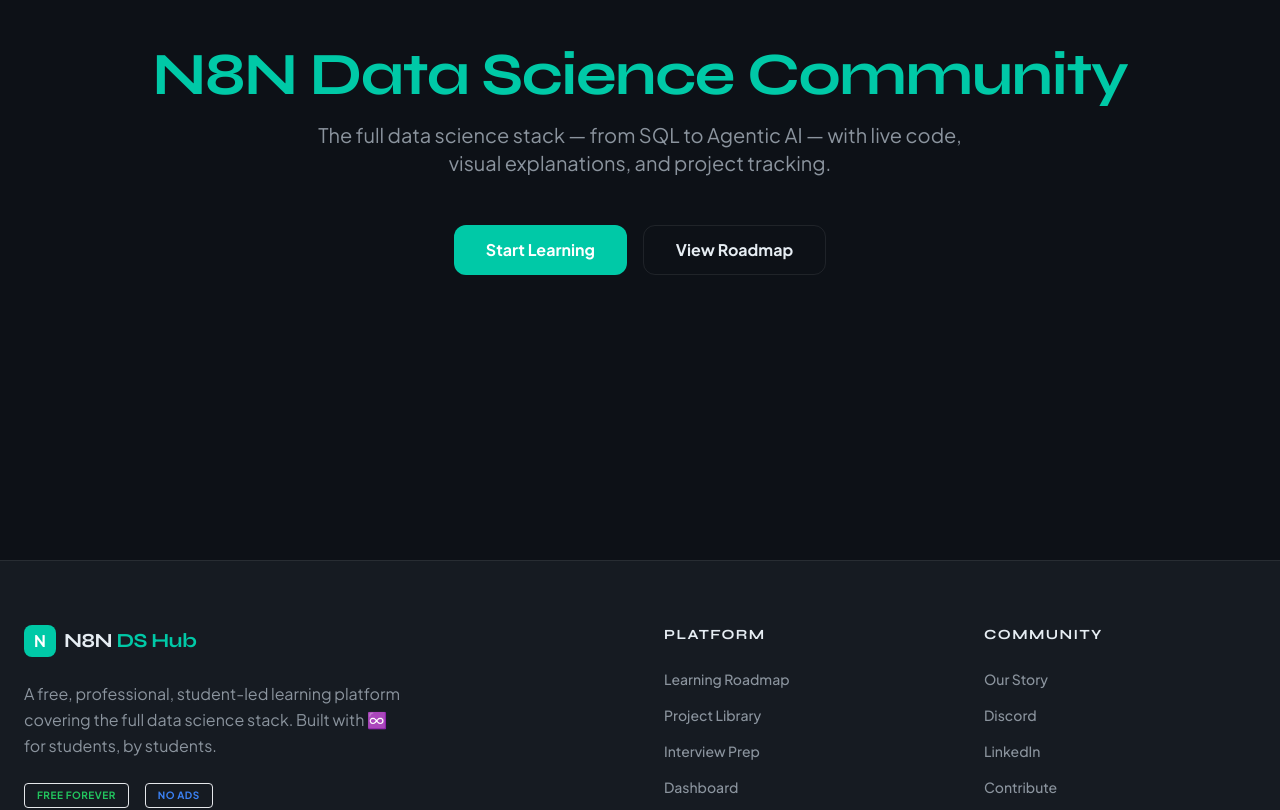
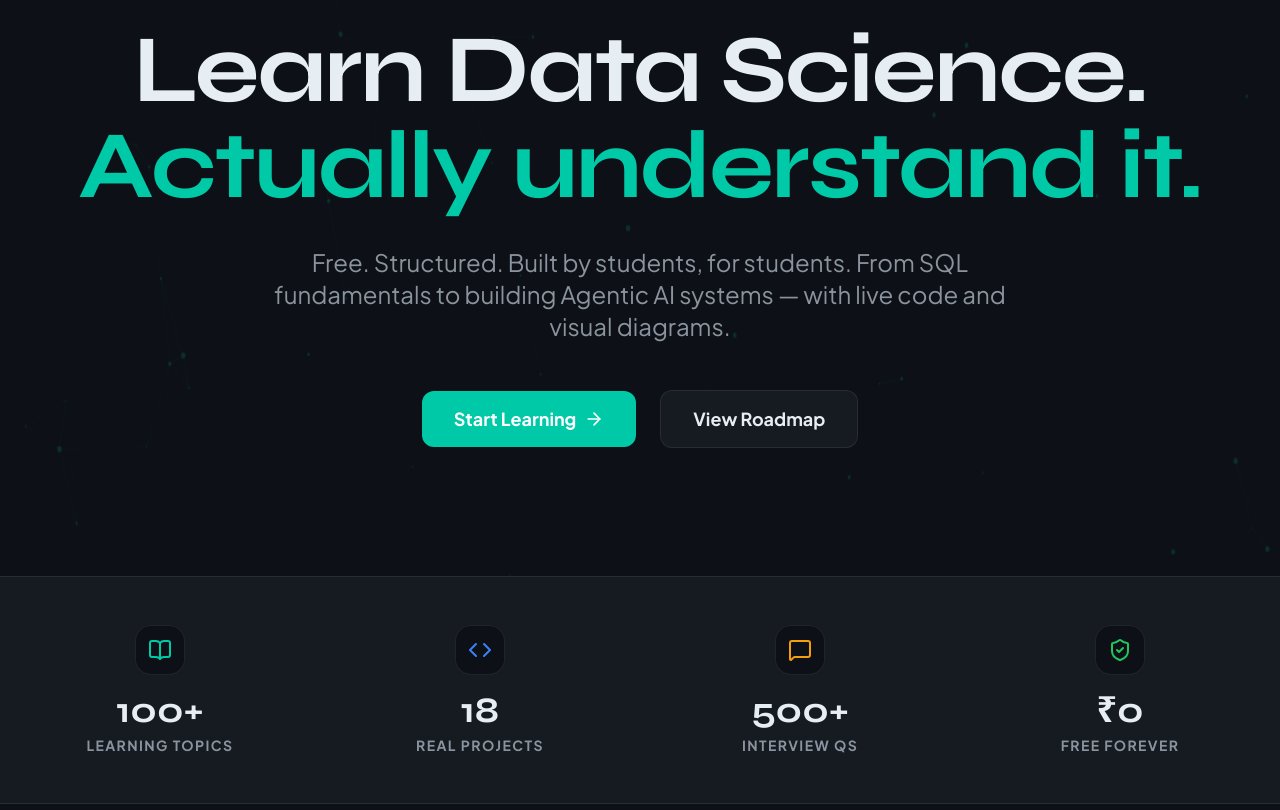
Before and after one commit to Mrityunjai-hue/n8n-ds-webapp, a Next.js app: page / in a window 1280 px wide. Shown: the part 320-1130 px from the top of the page. Built offline with nearby package versions, Linux system fonts and the light colour scheme.

Commit message:
feat(phase-3): homepage hero and stats bar

```diff
--- a/app/page.tsx
+++ b/app/page.tsx
@@ -1,20 +1,21 @@
+import { HeroSection } from '@/components/home/HeroSection';
+import { StatsBar } from '@/components/home/StatsBar';
+
 export default function Home() {
   return (
-    <main className="flex min-h-screen flex-col items-center justify-center p-24">
-      <h1 className="text-6xl font-bold text-accent-teal mb-4">
-        N8N Data Science Community
-      </h1>
-      <p className="text-xl text-text-secondary max-w-2xl text-center">
-        The full data science stack — from SQL to Agentic AI — with live code, visual explanations, and project tracking.
-      </p>
-      <div className="mt-12 flex gap-4">
-        <button className="px-8 py-3 bg-accent-teal text-white rounded-card font-bold hover:opacity-90 transition-opacity">
-          Start Learning
-        </button>
-        <button className="px-8 py-3 border border-border rounded-card font-bold hover:bg-bg-surface transition-colors">
-          View Roadmap
-        </button>
-      </div>
-    </main>
+    <div className="flex flex-col">
+      <HeroSection />
+      <StatsBar />
+
+      {/* Roadmap placeholder for next phase */}
+      <section className="py-24 container mx-auto px-6 text-center">
+        <h2 className="text-4xl font-display font-bold mb-8">
+          Interactive Roadmap Coming Soon
+        </h2>
+        <div className="h-64 bg-bg-surface border border-dashed border-border rounded-modal flex items-center justify-center text-text-secondary">
+          Phase 4: Interactive Node Roadmap
+        </div>
+      </section>
+    </div>
   );
 }
--- /dev/null
+++ b/components/home/HeroSection.tsx
@@ -0,0 +1,149 @@
+'use client';
+
+import React, { useEffect, useRef } from 'react';
+import Link from 'next/link';
+import { ArrowRight } from 'lucide-react';
+import { Button } from '../ui/Button';
+
+export const HeroSection = () => {
+  const canvasRef = useRef<HTMLCanvasElement>(null);
+
+  useEffect(() => {
+    const canvas = canvasRef.current;
+    if (!canvas) return;
+
+    const ctx = canvas.getContext('2d');
+    if (!ctx) return;
+
+    let animationFrameId: number;
+    let particles: Particle[] = [];
+    const particleCount = 60;
+
+    class Particle {
+      x: number;
+      y: number;
+      size: number;
+      speedX: number;
+      speedY: number;
+
+      constructor() {
+        this.x = Math.random() * canvas!.width;
+        this.y = Math.random() * canvas!.height;
+        this.size = Math.random() * 2 + 0.5;
+        this.speedX = Math.random() * 0.5 - 0.25;
+        this.speedY = Math.random() * 0.5 - 0.25;
+      }
+
+      update() {
+        this.x += this.speedX;
+        this.y += this.speedY;
+
+        if (this.x > canvas!.width) this.x = 0;
+        else if (this.x < 0) this.x = canvas!.width;
+        if (this.y > canvas!.height) this.y = 0;
+        else if (this.y < 0) this.y = canvas!.height;
+      }
+
+      draw() {
+        if (!ctx) return;
+        ctx.fillStyle = 'rgba(0, 201, 167, 0.3)';
+        ctx.beginPath();
+        ctx.arc(this.x, this.y, this.size, 0, Math.PI * 2);
+        ctx.fill();
+      }
+    }
+
+    const init = () => {
+      canvas.width = window.innerWidth;
+      canvas.height = 600;
+      particles = [];
+      for (let i = 0; i < particleCount; i++) {
+        particles.push(new Particle());
+      }
+    };
+
+    const animate = () => {
+      ctx.clearRect(0, 0, canvas.width, canvas.height);
+      for (let i = 0; i < particles.length; i++) {
+        particles[i].update();
+        particles[i].draw();
+
+        for (let j = i; j < particles.length; j++) {
+          const dx = particles[i].x - particles[j].x;
+          const dy = particles[i].y - particles[j].y;
+          const distance = Math.sqrt(dx * dx + dy * dy);
+
+          if (distance < 150) {
+            ctx.beginPath();
+            ctx.strokeStyle = `rgba(0, 201, 167, ${0.15 - distance / 1000})`;
+            ctx.lineWidth = 0.5;
+            ctx.moveTo(particles[i].x, particles[i].y);
+            ctx.lineTo(particles[j].x, particles[j].y);
+            ctx.stroke();
+            ctx.closePath();
+          }
+        }
+      }
+      animationFrameId = requestAnimationFrame(animate);
+    };
+
+    init();
+    animate();
+
+    const handleResize = () => {
+      init();
+    };
+
+    window.addEventListener('resize', handleResize);
+
+    return () => {
+      cancelAnimationFrame(animationFrameId);
+      window.removeEventListener('resize', handleResize);
+    };
+  }, []);
+
+  return (
+    <section className="relative overflow-hidden pt-32 pb-20 lg:pt-48 lg:pb-32 bg-bg-primary">
+      {/* Background Animation */}
+      <canvas
+        ref={canvasRef}
+        className="absolute top-0 left-0 w-full h-full pointer-events-none opacity-50"
+      />
+
+      <div className="container mx-auto px-6 relative z-10 text-center">
+        <div className="inline-flex items-center gap-2 px-4 py-2 rounded-full bg-accent-teal/10 border border-accent-teal/20 text-accent-teal text-sm font-bold mb-8 animate-fade-in">
+          <span className="w-2 h-2 rounded-full bg-accent-teal animate-pulse" />
+          By N8N Data Science Community
+        </div>
+
+        <h1 className="text-5xl lg:text-8xl font-display font-bold leading-tight mb-8 animate-slide-up">
+          Learn Data Science.<br />
+          <span className="text-accent-teal">Actually understand it.</span>
+        </h1>
+
+        <p className="text-lg lg:text-2xl text-text-secondary max-w-3xl mx-auto mb-12 leading-relaxed animate-slide-up [animation-delay:100ms]">
+          Free. Structured. Built by students, for students. From SQL fundamentals
+          to building Agentic AI systems — with live code and visual diagrams.
+        </p>
+
+        <div className="flex flex-col sm:flex-row items-center justify-center gap-6 animate-slide-up [animation-delay:200ms]">
+          <Link href="/roadmap">
+            <Button size="lg" className="px-10 gap-2 group">
+              Start Learning
+              <ArrowRight className="w-5 h-5 group-hover:translate-x-1 transition-transform" />
+            </Button>
+          </Link>
+          <Link href="/roadmap">
+            <Button variant="secondary" size="lg" className="px-10">
+              View Roadmap
+            </Button>
+          </Link>
+        </div>
+      </div>
+
+      {/* Decorative Gradients */}
+      <div className="absolute -top-24 -left-24 w-96 h-96 bg-accent-teal/10 rounded-full blur-[100px] pointer-events-none" />
+      <div className="absolute -bottom-24 -right-24 w-96 h-96 bg-accent-blue/10 rounded-full blur-[100px] pointer-events-none" />
+    </section>
+  );
+};
--- /dev/null
+++ b/components/home/StatsBar.tsx
@@ -0,0 +1,33 @@
+import React from 'react';
+import { BookOpen, Code, MessageSquare, ShieldCheck } from 'lucide-react';
+
+const stats = [
+  { label: 'Learning Topics', value: '100+', icon: BookOpen, color: 'text-accent-teal' },
+  { label: 'Real Projects', value: '18', icon: Code, color: 'text-accent-blue' },
+  { label: 'Interview Qs', value: '500+', icon: MessageSquare, color: 'text-accent-amber' },
+  { label: 'Free Forever', value: '₹0', icon: ShieldCheck, color: 'text-success' },
+];
+
+export const StatsBar = () => {
+  return (
+    <section className="py-12 bg-bg-surface border-y border-border">
+      <div className="container mx-auto px-6">
+        <div className="grid grid-cols-2 lg:grid-cols-4 gap-8 lg:gap-12">
+          {stats.map((stat) => (
+            <div key={stat.label} className="flex flex-col items-center text-center group">
+              <div className={`mb-4 p-3 rounded-2xl bg-bg-primary border border-border group-hover:scale-110 transition-transform ${stat.color}`}>
+                <stat.icon className="w-6 h-6" />
+              </div>
+              <div className="text-3xl lg:text-4xl font-display font-bold mb-1">
+                {stat.value}
+              </div>
+              <div className="text-xs lg:text-sm font-bold text-text-secondary uppercase tracking-widest">
+                {stat.label}
+              </div>
+            </div>
+          ))}
+        </div>
+      </div>
+    </section>
+  );
+};
```
Also changed, not shown: .gsd/ROADMAP.md, .gsd/STATE.md, .gsd/phases/3/01-PLAN.md (added), .gsd/phases/3/01-SUMMARY.md (added).
